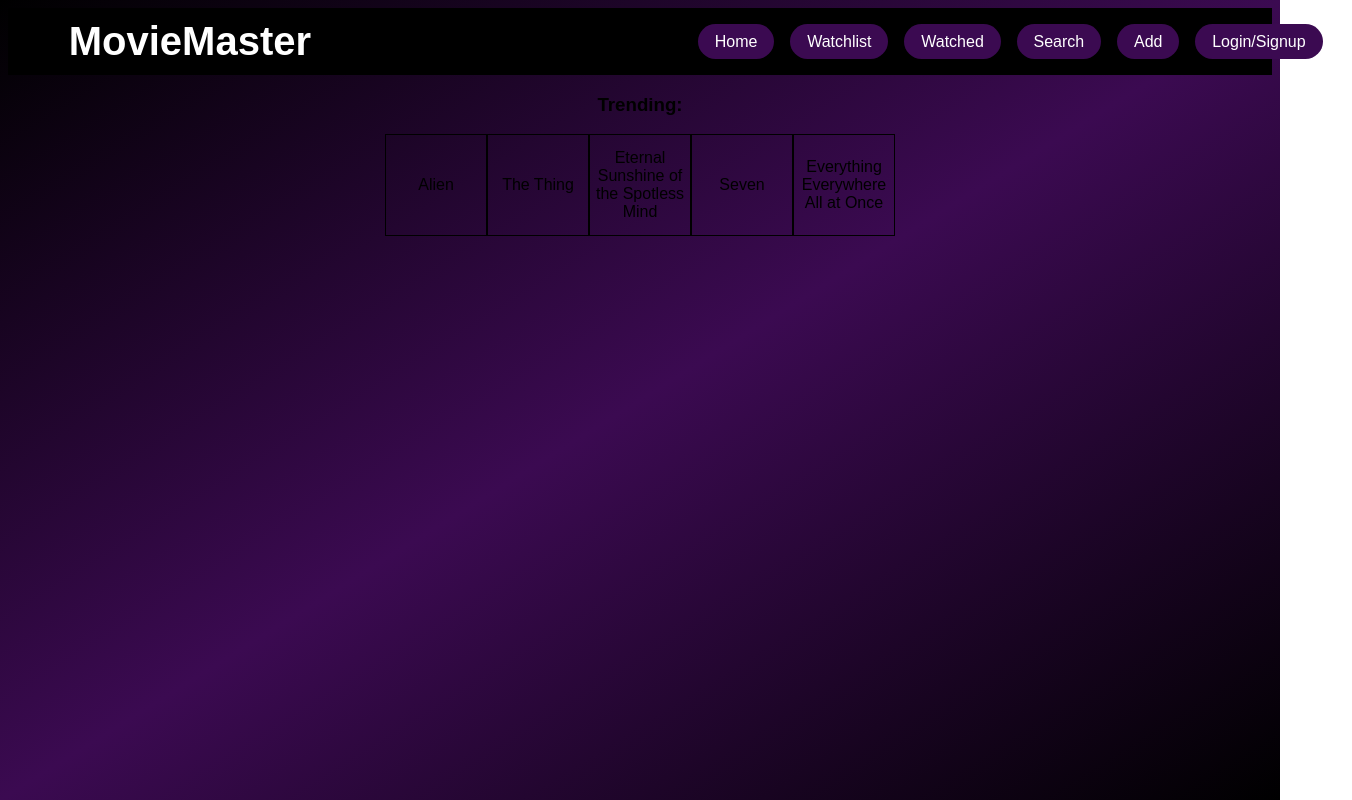
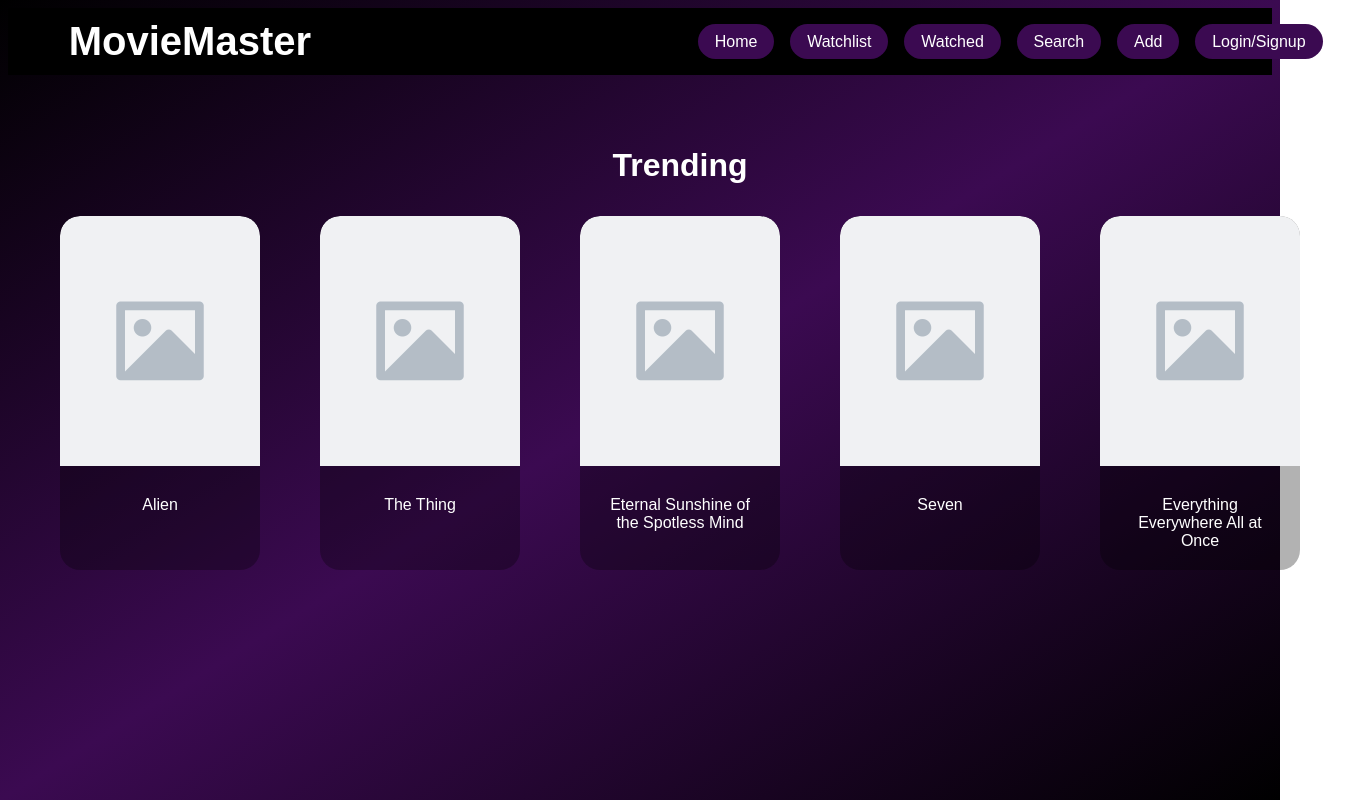
Before and after one commit to katieloesch-aveva/movie-app-frontend, an Angular app: page / in a window 1280 px wide. Shown: the whole page, 1352 px wide, since content can reach past the window. Built offline with nearby package versions, Linux system fonts and the light colour scheme.

Commit message:
styled landing page

```diff
--- a/src/app/components/card/card.component.html
+++ b/src/app/components/card/card.component.html
@@ -1,3 +1,4 @@
 <a [routerLink]="['/details', film.id]" class="film-card">
+  <img src="assets/placeholder-img.png" alt="placeholder">
   <span>{{ film.title }}</span>
 </a>
--- a/src/app/components/card/card.component.scss
+++ b/src/app/components/card/card.component.scss
@@ -1,11 +1,29 @@
 .film-card {
   display: flex;
-  width: 100px;
-  height: 100px;
-  align-items: center;
-  justify-content: center;
-  border: 1px solid black;
+  flex-direction: column;
+  align-items:center;
+  justify-content: flex-start;
   text-decoration: none;
-  color: black;
+  color: white;
   text-align: center;
+  background-color:  rgba(0, 0, 0, 0.3);
+  border-radius: 20px;
+  width: 200px;
+  height: 100%;
+  overflow: hidden;
+
+  img{
+    border-radius: 20px 20px 0 0;
+    width: 200px;
+    padding-bottom: 10px;
+    transition: transform 0.4s ease;;
+  }
+
+  span{
+    padding: 20px;
+  }
 }
+
+.film-card:hover img{
+  transform: scale(1.2);
+}
--- a/src/app/components/nav/nav.component.scss
+++ b/src/app/components/nav/nav.component.scss
@@ -18,5 +18,5 @@ a{
 }
 
 a:hover{
-  background-color: rgba(59, 10, 81, 0.6);;
+  background-color: rgba(59, 10, 81, 0.6);
 }
--- a/src/app/pages/landing-page/landing-page.component.html
+++ b/src/app/pages/landing-page/landing-page.component.html
@@ -1,5 +1,5 @@
 <div class="landing-page">
-  <h3>Trending:</h3>
+  <h3>Trending</h3>
   <div class="landing-page__film-cards-container">
     <app-card *ngFor="let film of data" [film]="film"></app-card>
   </div>
--- a/src/app/pages/landing-page/landing-page.component.scss
+++ b/src/app/pages/landing-page/landing-page.component.scss
@@ -1,14 +1,30 @@
 .landing-page {
   // background-color: beige;
   display: flex;
+  flex-wrap: wrap;
+  align-items: center;
   justify-content: center;
-  align-items: center;
+  justify-items: center;
   flex-direction: column;
+  padding: 40px;
+  width: 100%;
+
 
   .landing-page__film-cards-container {
     display: flex;
-    flex-direction: row;
-    justify-content: center;
-    align-items: center;
+    flex-wrap: wrap;
+    align-items: stretch;
+    gap: 60px;
+  }
+
+  h3{
+    color: white;
+    font-size: 2rem;
+  }
+  hr{
+    color: white;
+    background-color: white;
+    width: 80%;
+    justify-self: flex-start;
   }
 }
```
Also changed, not shown: src/assets/placeholder-img.png (added).
